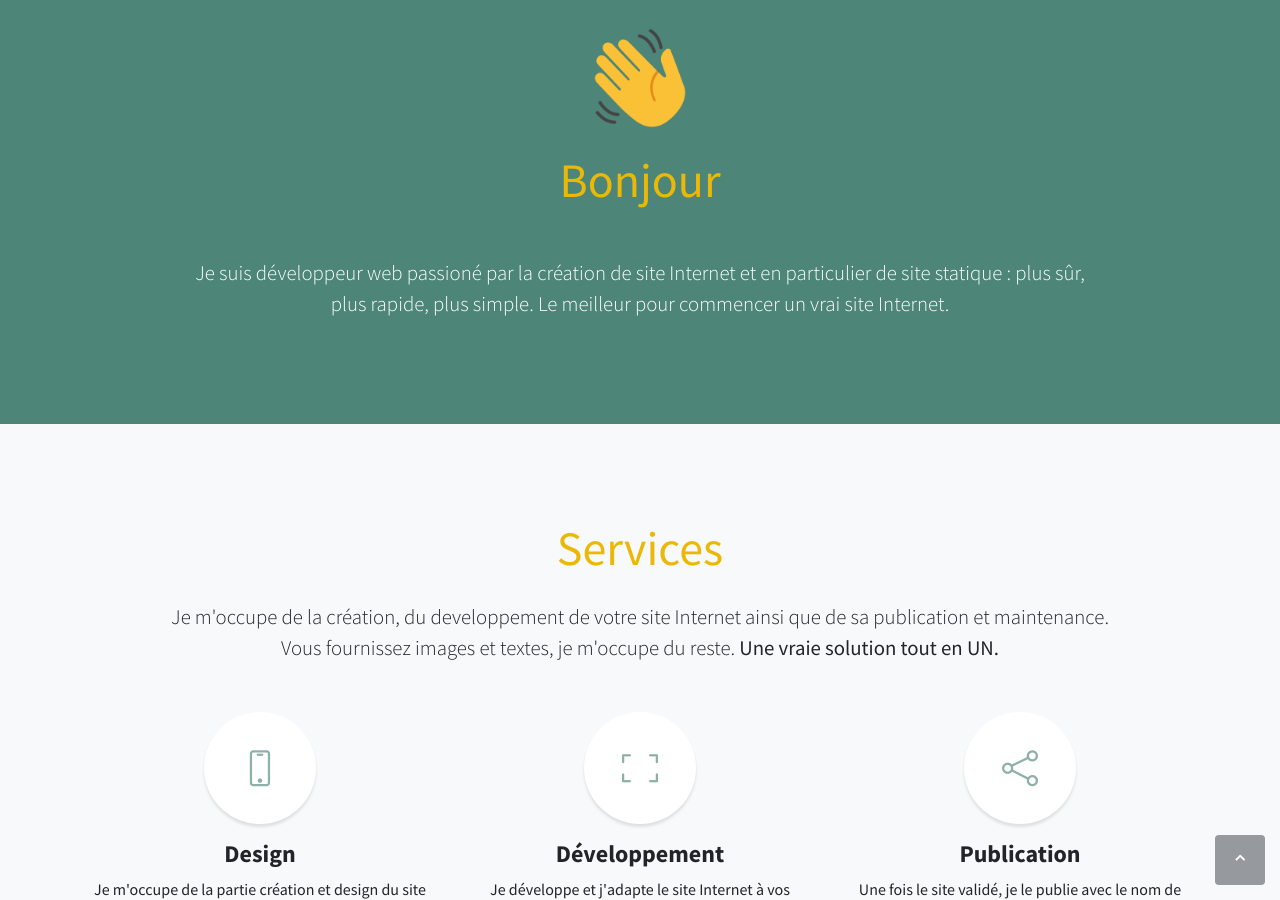
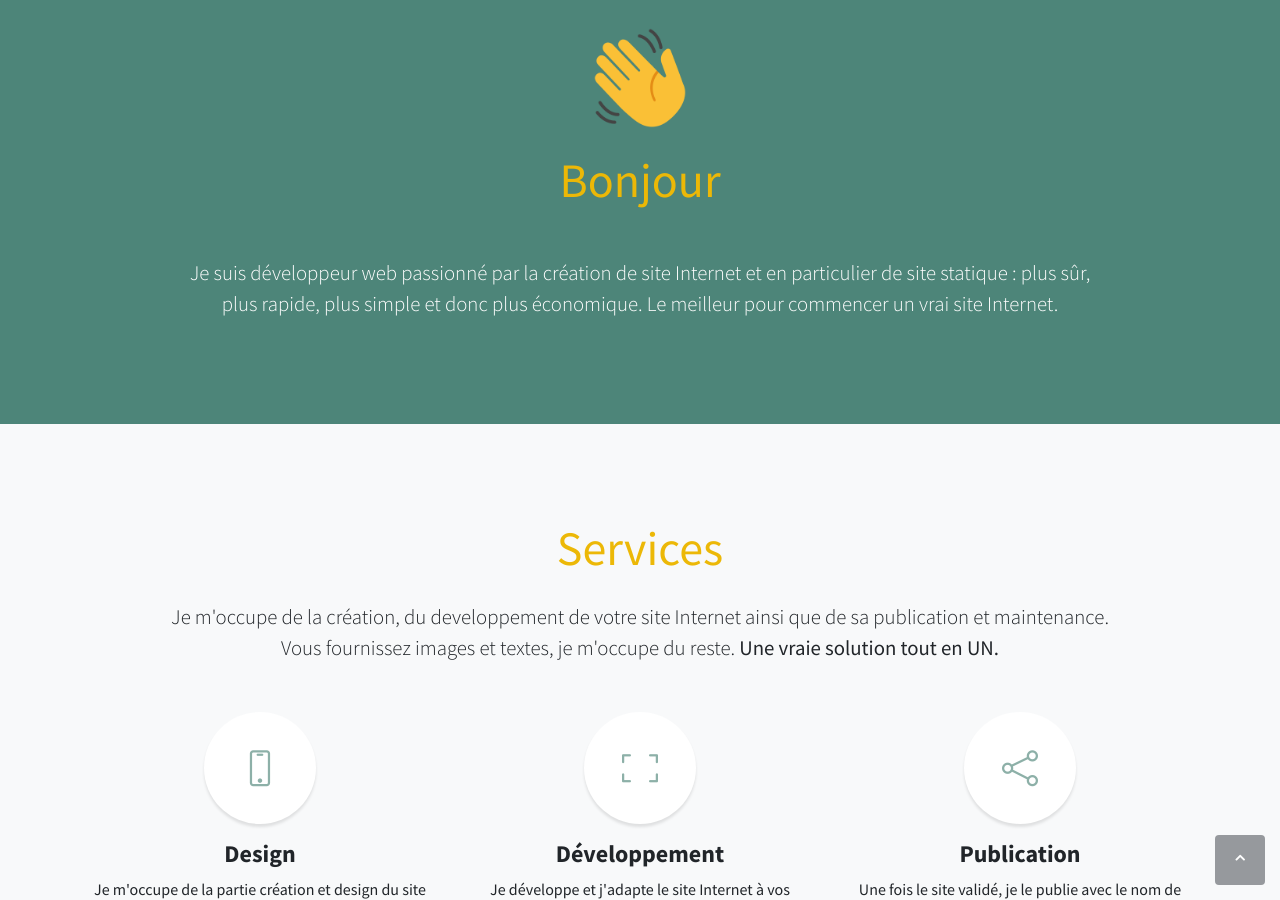
Before and after one commit to ErwanJes/ej-portfolio, a Jekyll site: the page built from index.markdown, in a window 1280 px wide and 900 px high, scrolled down 968 px. Built offline with Jekyll 4.4.1, drawn with Linux system fonts in a browser that asks for light colours; a script that is not in the unit is left out; some of the changed text lies outside the part shown.

Commit message:
Improve index page wording

```diff
--- a/_layouts/home.html
+++ b/_layouts/home.html
@@ -65,7 +65,7 @@
           <div class="col-lg-10 mx-auto">
             <br />
             <div>
-              <p class="mb-2 desc-font">Je suis développeur web passioné par la création de site Internet et en particulier de site statique : plus sûr, plus rapide, plus simple. Le meilleur pour commencer un vrai site Internet.</p>
+              <p class="mb-2 desc-font">Je suis développeur web passionné par la création de site Internet et en particulier de site statique : plus sûr, plus rapide, plus simple et donc plus économique. Le meilleur pour commencer un vrai site Internet.</p>
             </div>
           </div>
         </div>
@@ -135,7 +135,7 @@
       <div class="container">
         <div class="content-section-heading text-center">
           <h3 class="text-secondary mb-0">Portfolio</h3>
-          <h2 class="mb-5">Projects Récents</h2>
+          <h2 class="mb-5">Projets Récents</h2>
         </div>
         <div class="row no-gutters">
           {% assign posts = site.posts | sort: 'date' %}
```
